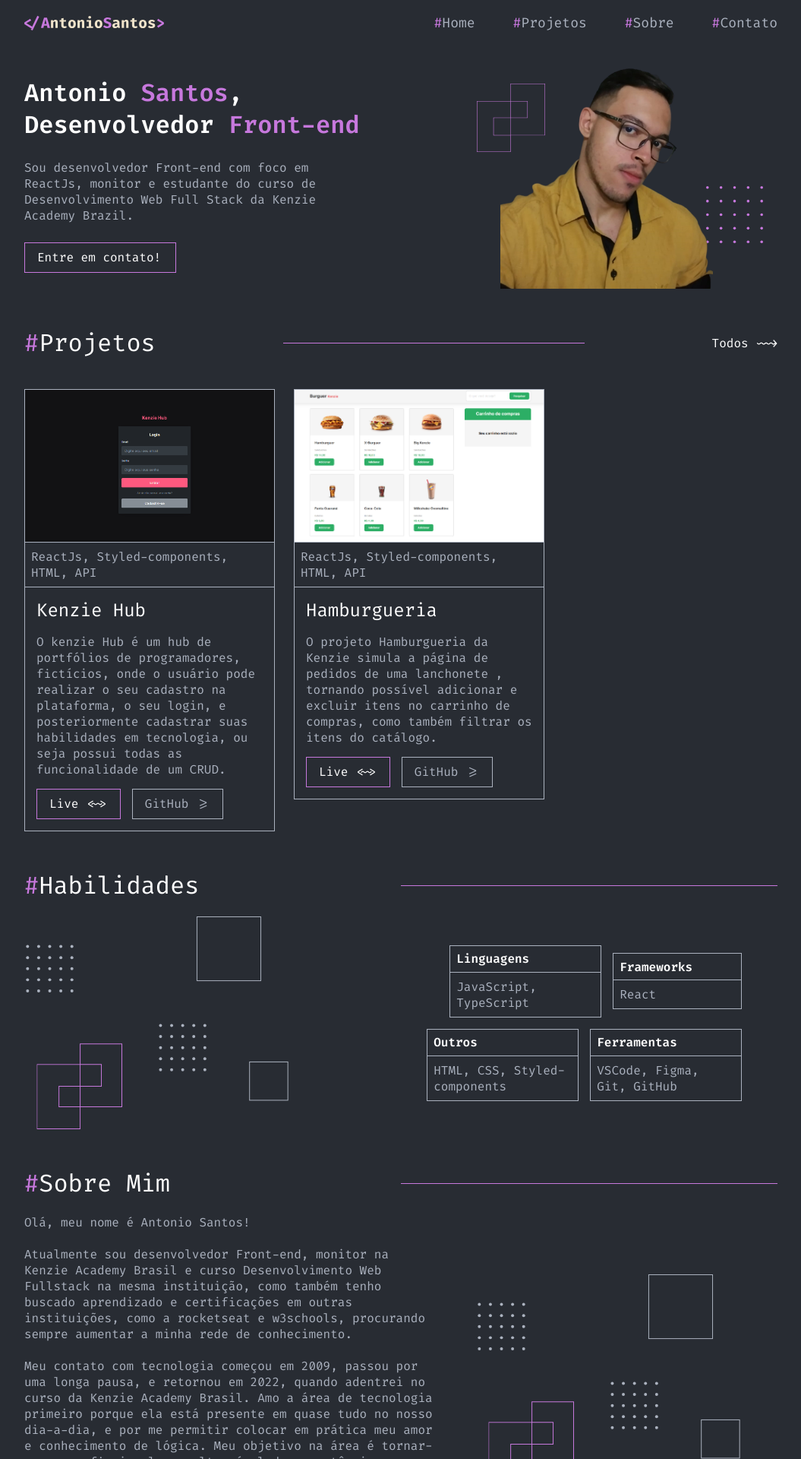
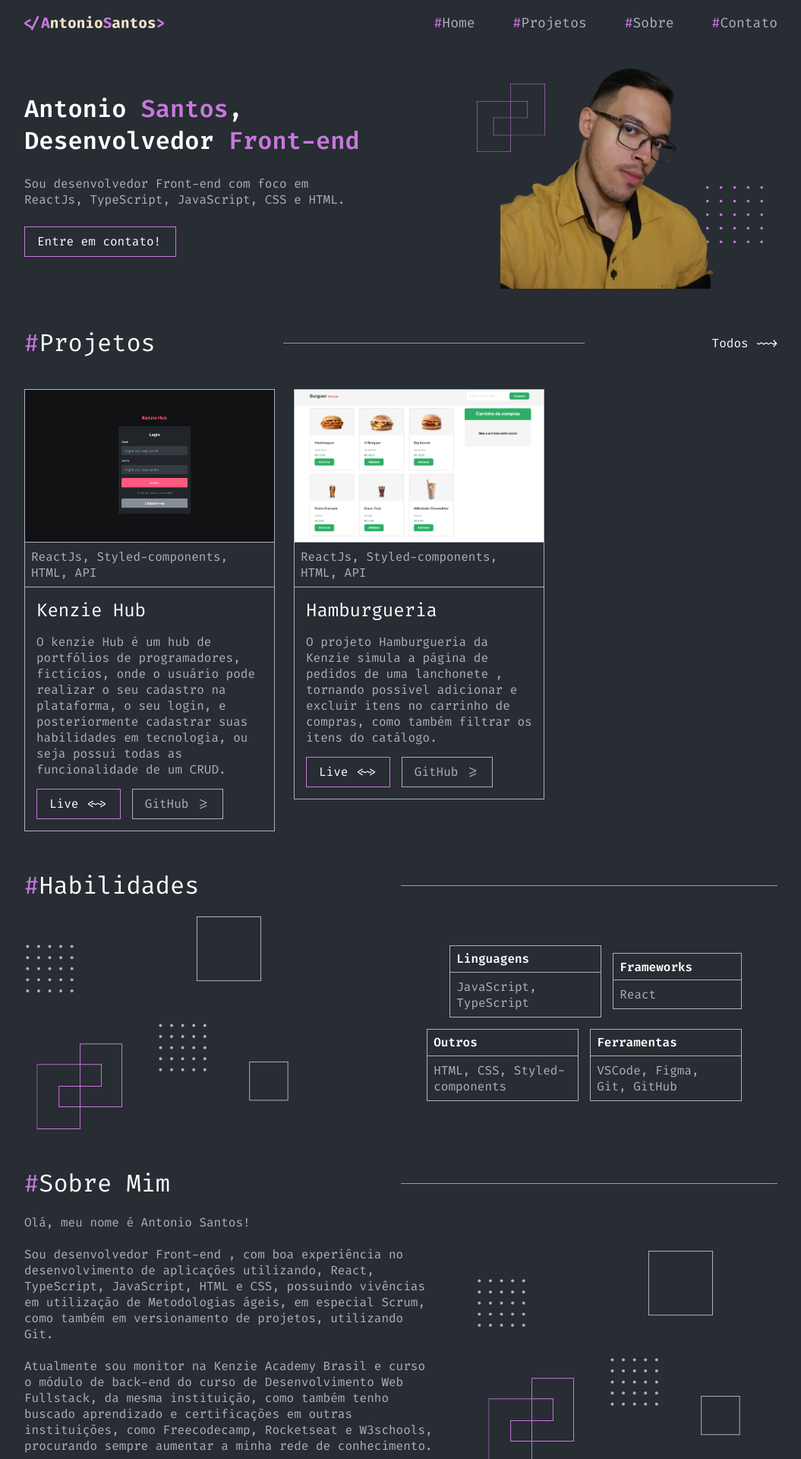
Before and after one commit to AntonioSantosBJPE/PortfolioAntonioSantos, a React (Vite) app: page / in a window 1280 px wide. Shown: the top 1920 px of the page at 76% size, without its empty margins (112-1167 px from the left). Built offline with nearby package versions, Linux system fonts and the light colour scheme.

Commit message:
feat: create component SectionInitialInfos

```diff
--- /dev/null
+++ b/src/pages/home/SectionInitialInfos/index.jsx
@@ -0,0 +1,31 @@
+import { LinkNavigation } from "../../../components/LinkNavigation";
+import { StyledInitialInfos } from "./style";
+
+export const SectionInitialInfos = () => {
+  return (
+    <StyledInitialInfos>
+      <div>
+        <h1>
+          Antonio <span>Santos</span>, Desenvolvedor <span>Front-end</span>{" "}
+        </h1>
+        <h3>
+          Sou desenvolvedor Front-end com foco em ReactJs, TypeScript,
+          JavaScript, CSS e HTML.
+        </h3>
+        <LinkNavigation
+          name="Entre em contato!"
+          to="/contact"
+          variant="InternalPrimary"
+        />
+      </div>
+
+      <div>
+        <figure>
+          <img src="/my-photo-perfil.png" alt="imagem perfil Antonio Santos" />
+          <img src="/geometrics1.svg" alt="" />
+          <img src="/geometrics2.svg" alt="" />
+        </figure>
+      </div>
+    </StyledInitialInfos>
+  );
+};
--- /dev/null
+++ b/src/pages/home/SectionInitialInfos/style.js
@@ -0,0 +1,92 @@
+import styled from "styled-components";
+export const StyledInitialInfos = styled.section`
+  width: 100%;
+
+  display: flex;
+  flex-direction: column;
+  align-items: center;
+  gap: 20px;
+
+  div:nth-child(1) {
+    width: 100%;
+    max-width: 450px;
+
+    display: flex;
+    flex-direction: column;
+    gap: 25px;
+
+    h1 {
+      font-weight: 600;
+      font-size: 32px;
+      line-height: 42px;
+
+      color: var(--color-gray-0);
+
+      span {
+        color: var(--color-primary);
+      }
+    }
+    h3 {
+      font-weight: 400;
+      font-size: 16px;
+      line-height: 21px;
+
+      color: var(--color-gray-1);
+    }
+
+    a {
+      width: 200px;
+    }
+  }
+
+  div:nth-child(2) {
+    width: 100%;
+    max-width: 450px;
+
+    figure {
+      width: 100%;
+      height: 300px;
+
+      position: relative;
+
+      img:nth-child(1) {
+        width: 100%;
+        height: 100%;
+        object-fit: contain;
+
+        position: absolute;
+        bottom: 0;
+        z-index: 100;
+      }
+
+      img:nth-child(2) {
+        width: 30%;
+        height: 30%;
+        object-fit: contain;
+
+        position: absolute;
+        top: 10%;
+        left: 7%;
+      }
+
+      img:nth-child(3) {
+        width: 25%;
+        height: 25%;
+        object-fit: contain;
+
+        position: absolute;
+        bottom: 20%;
+        right: 0%;
+      }
+    }
+  }
+
+  @media (min-width: 1024px) {
+    flex-direction: row;
+    justify-content: space-between;
+    div:nth-child(1) {
+    }
+    div:nth-child(2) {
+    }
+  }
+`;
--- a/src/pages/home/index.jsx
+++ b/src/pages/home/index.jsx
@@ -1,6 +1,5 @@
 import {
   StyledContainerHome,
-  StyledInitialInfos,
   StyledProjects,
   StyledSkills,
   StyledABout,
@@ -11,38 +10,12 @@ import { CardProject } from "../../components/CardProject";
 import { CardSkills } from "../../components/CardSkills";
 import { LinkNavigation } from "../../components/LinkNavigation";
 import { Footer } from "../../components/Footer";
+import { SectionInitialInfos } from "./SectionInitialInfos";
 
 export const HomePage = () => {
   return (
     <StyledContainerHome>
-      <StyledInitialInfos>
-        <div>
-          <h1>
-            Antonio <span>Santos</span>, Desenvolvedor <span>Front-end</span>{" "}
-          </h1>
-          <h3>
-            Sou desenvolvedor Front-end com foco em ReactJs, monitor e estudante
-            do curso de Desenvolvimento Web Full Stack da Kenzie Academy Brazil.
-          </h3>
-          <LinkNavigation
-            name="Entre em contato!"
-            to="/contact"
-            variant="InternalPrimary"
-          />
-        </div>
-
-        <div>
-          <figure>
-            <img
-              src="/my-photo-perfil.png"
-              alt="imagem perfil Antonio Santos"
-            />
-            <img src="/geometrics1.svg" alt="" />
-            <img src="/geometrics2.svg" alt="" />
-          </figure>
-        </div>
-      </StyledInitialInfos>
-
+      <SectionInitialInfos />
       <StyledProjects>
         <div>
           <h2>
@@ -99,21 +72,25 @@ export const HomePage = () => {
               Olá, meu nome é Antonio Santos!
               <br></br>
               <br></br>
-              Atualmente sou desenvolvedor Front-end, monitor na Kenzie Academy
-              Brasil e curso Desenvolvimento Web Fullstack na mesma instituição,
-              como também tenho buscado aprendizado e certificações em outras
-              instituições, como a rocketseat e w3schools, procurando sempre
-              aumentar a minha rede de conhecimento.
+              Sou desenvolvedor Front-end , com boa experiência no
+              desenvolvimento de aplicações utilizando, React, TypeScript,
+              JavaScript, HTML e CSS, possuindo vivências em utilização de
+              Metodologias ágeis, em especial Scrum, como também em
+              versionamento de projetos, utilizando Git.
               <br></br>
               <br></br>
-              Meu contato com tecnologia começou em 2009, passou por uma longa
-              pausa, e retornou em 2022, quando adentrei no curso da Kenzie
-              Academy Brasil. Amo a área de tecnologia primeiro porque ela está
-              presente em quase tudo no nosso dia-a-dia, e por me permitir
-              colocar em prática meu amor e conhecimento de lógica. Meu objetivo
-              na área é tornar-se um profissional com alto nível de
-              competências, capaz de desenvolver sempre a melhor experiência
-              para usuário final.
+              Atualmente sou monitor na Kenzie Academy Brasil e curso o módulo
+              de back-end do curso de Desenvolvimento Web Fullstack, da mesma
+              instituição, como também tenho buscado aprendizado e certificações
+              em outras instituições, como Freecodecamp, Rocketseat e W3schools,
+              procurando sempre aumentar a minha rede de conhecimento.
+              {/* <br></br>
+              <br></br>
+              Amo a área de tecnologia primeiro porque ela está presente em
+              quase tudo no nosso dia-a-dia, e por me permitir colocar em
+              prática meu amor e conhecimento de lógica. Meu objetivo na área é
+              tornar-se um profissional com alto nível de competências, capaz de
+              desenvolver sempre a melhor experiência para usuário final. */}
             </p>
             <LinkNavigation
               name="Mais informações <~>"
--- a/src/pages/home/style.js
+++ b/src/pages/home/style.js
@@ -10,98 +10,6 @@ export const StyledContainerHome = styled.main`
   display: flex;
   flex-direction: column;
   gap: 50px;
-`;
-
-export const StyledInitialInfos = styled.section`
-  width: 100%;
-
-  display: flex;
-  flex-direction: column;
-  align-items: center;
-  gap: 20px;
-
-  div:nth-child(1) {
-    width: 100%;
-    max-width: 450px;
-
-    display: flex;
-    flex-direction: column;
-    gap: 25px;
-
-    h1 {
-      font-weight: 600;
-      font-size: 32px;
-      line-height: 42px;
-
-      color: var(--color-gray-0);
-
-      span {
-        color: var(--color-primary);
-      }
-    }
-    h3 {
-      font-weight: 400;
-      font-size: 16px;
-      line-height: 21px;
-
-      color: var(--color-gray-1);
-    }
-
-    a {
-      width: 200px;
-    }
-  }
-
-  div:nth-child(2) {
-    width: 100%;
-    max-width: 450px;
-
-    figure {
-      width: 100%;
-      height: 300px;
-
-      position: relative;
-
-      img:nth-child(1) {
-        width: 100%;
-        height: 100%;
-        object-fit: contain;
-
-        position: absolute;
-        bottom: 0;
-        z-index: 100;
-      }
-
-      img:nth-child(2) {
-        width: 30%;
-        height: 30%;
-        object-fit: contain;
-
-        position: absolute;
-        top: 10%;
-        left: 7%;
-      }
-
-      img:nth-child(3) {
-        width: 25%;
-        height: 25%;
-        object-fit: contain;
-
-        position: absolute;
-        bottom: 20%;
-        right: 0%;
-      }
-    }
-  }
-
-  @media (min-width: 1024px) {
-    flex-direction: row;
-    justify-content: space-between;
-    div:nth-child(1) {
-    }
-    div:nth-child(2) {
-    }
-  }
 `;
 
 export const StyledProjects = styled.section`
```
